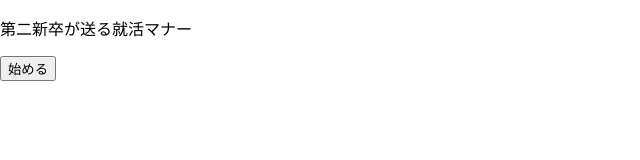
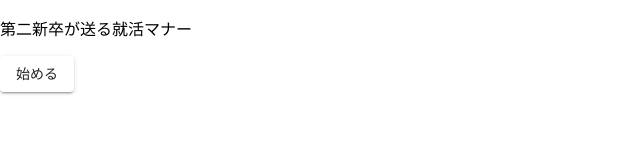
Before and after one commit to shion0223/intern-shion, an Angular app in the folder manner-app/: page / in a window 1280 px wide. Shown: the top 160 px of the page, without its empty margins (0-640 px from the left). Built offline with nearby package versions, Linux system fonts and the light colour scheme.

Commit message:
始めるボタンをMaterialのボタンに変更

```diff
--- a/manner-app/src/app/app.module.ts
+++ b/manner-app/src/app/app.module.ts
@@ -7,6 +7,9 @@ import { TopComponent } from './pages/top/top.component';
 import { ButtonComponent } from './components/button/button.component';
 import { QuestionComponent } from './pages/question/question.component';
 import { BrowserAnimationsModule } from '@angular/platform-browser/animations';
+
+import {MatButtonModule} from '@angular/material/button';
+
 
 @NgModule({
   declarations: [
@@ -18,7 +21,8 @@ import { BrowserAnimationsModule } from '@angular/platform-browser/animations';
   imports: [
     BrowserModule,
     AppRoutingModule,
-    BrowserAnimationsModule
+    BrowserAnimationsModule,
+    MatButtonModule
   ],
   providers: [],
   bootstrap: [AppComponent]
--- a/manner-app/src/app/components/button/button.component.html
+++ b/manner-app/src/app/components/button/button.component.html
@@ -1,6 +1,6 @@
 <div>
     <nav>
-        <a routerLink="/question"><button type="button" >始める</button></a>
+        <a routerLink="/question"><button mat-raised-button>始める</button></a>
     </nav>
 
 </div>
```
